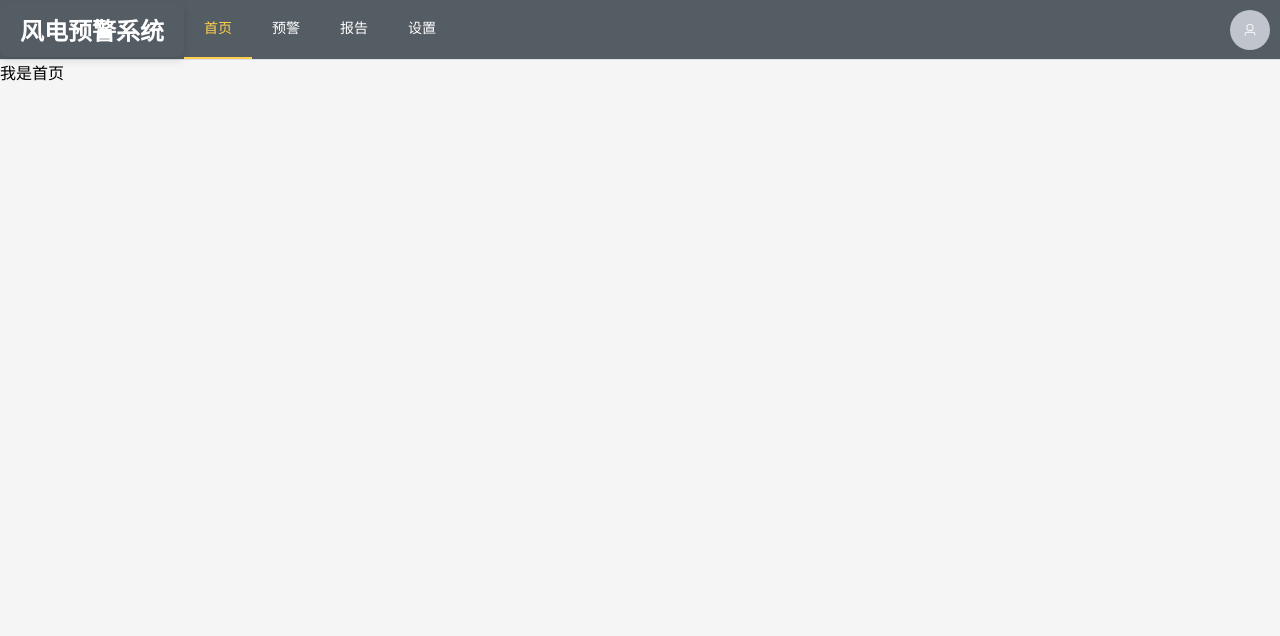
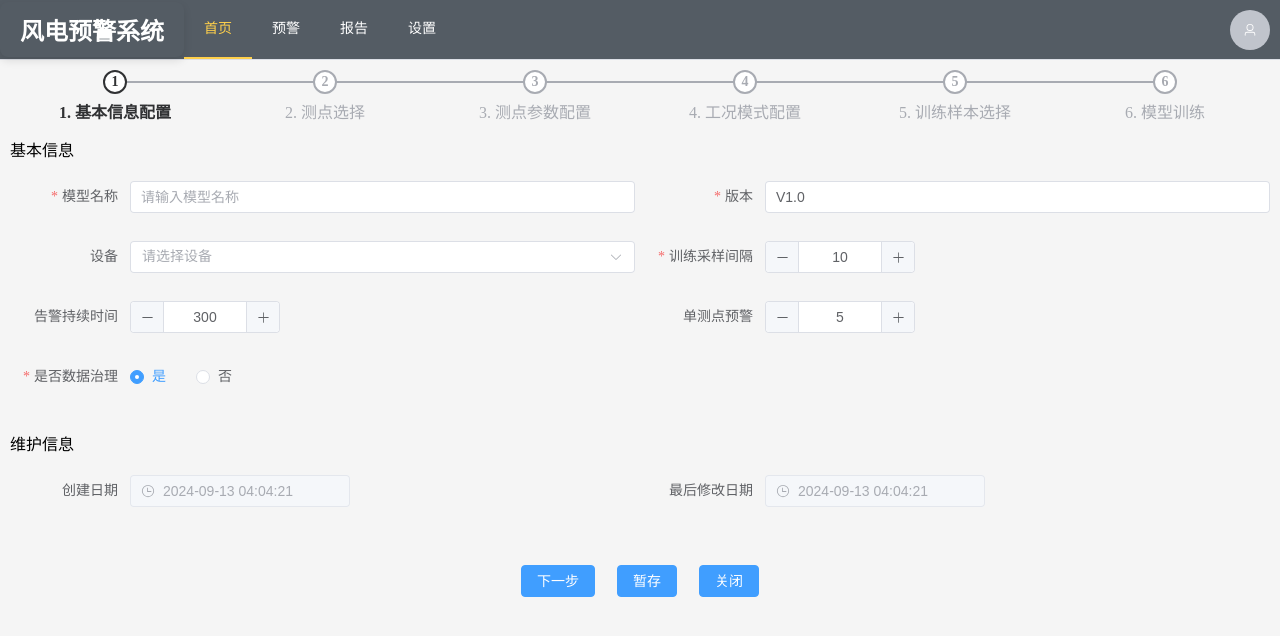
Before and after one commit to dmj2002/WindWarning, a Vue app: page /home in a window 1280 px wide. Shown: the top 636 px of the page. Built offline with nearby package versions, Linux system fonts and the light colour scheme.

Commit message:
模型管理第一页

```diff
--- a/src/views/home/HomePage.vue
+++ b/src/views/home/HomePage.vue
@@ -1,3 +1,154 @@
+<script setup>
+import { ref } from 'vue'
+const activeStep = ref(0)
+const form = ref({
+  modelName: '',
+  version: 'V1.0',
+  device: '',
+  trainingInterval: 10,
+  alarmDuration: 300,
+  singlePointWarning: 5,
+  dataGovernance: true,
+  creationDate: new Date(),
+  lastModifiedDate: new Date()
+})
+const prevStep = () => {
+  activeStep.value--
+  console.log('Previous step clicked:')
+}
+const nextStep = () => {
+  activeStep.value++
+  console.log('Next step clicked:')
+}
+
+const save = () => {
+  console.log('Save clicked:')
+}
+
+const close = () => {
+  console.log('Close clicked')
+}
+const confirm = () => {
+  console.log('Conform clicked:')
+}
+</script>
+
 <template>
-  <div>我是首页</div>
+  <div class="form-container">
+    <!-- Steps -->
+    <el-steps :active="activeStep" align-center finish-status="success">
+      <el-step title="1. 基本信息配置"></el-step>
+      <el-step title="2. 测点选择"></el-step>
+      <el-step title="3. 测点参数配置"></el-step>
+      <el-step title="4. 工况模式配置"></el-step>
+      <el-step title="5. 训练样本选择"></el-step>
+      <el-step title="6. 模型训练"></el-step>
+    </el-steps>
+
+    <!-- Form -->
+    <el-form :model="form" label-width="120px" class="form-content">
+      <!-- Step 1: Basic Information -->
+      <template v-if="activeStep === 0">
+        <div class="span-container">
+          <span>基本信息</span>
+        </div>
+        <el-form-item label="模型名称" required>
+          <el-input v-model="form.modelName" placeholder="请输入模型名称"></el-input>
+        </el-form-item>
+
+        <el-form-item label="版本" required>
+          <el-input v-model="form.version" placeholder="请输入版本" readonly></el-input>
+        </el-form-item>
+
+        <el-form-item label="设备">
+          <el-select v-model="form.device" placeholder="请选择设备">
+            <el-option label="电力输出与厂用电(B)" value="电力输出与厂用电(B)"></el-option>
+            <!-- 添加更多选项 -->
+          </el-select>
+        </el-form-item>
+
+        <!-- Additional Configuration -->
+        <el-form-item label="训练采样间隔" required>
+          <el-input-number v-model="form.trainingInterval" :min="1" placeholder="请输入训练采样间隔"></el-input-number>
+        </el-form-item>
+
+        <el-form-item label="告警持续时间">
+          <el-input-number v-model="form.alarmDuration" :min="1" placeholder="请输入告警持续时间"></el-input-number>
+        </el-form-item>
+
+        <el-form-item label="单测点预警">
+          <el-input-number v-model="form.singlePointWarning" :min="1" placeholder="请输入单测点预警"></el-input-number>
+        </el-form-item>
+
+        <el-form-item label="是否数据治理" required>
+          <el-radio-group v-model="form.dataGovernance">
+            <el-radio :label="true">是</el-radio>
+            <el-radio :label="false">否</el-radio>
+          </el-radio-group>
+        </el-form-item>
+
+        <div class="span-container">
+          <span>维护信息</span>
+        </div>
+        <!-- Maintenance Information -->
+        <el-form-item label="创建日期">
+          <el-date-picker
+            v-model="form.creationDate"
+            type="datetime"
+            placeholder="选择创建日期"
+            disabled
+          ></el-date-picker>
+        </el-form-item>
+
+        <el-form-item label="最后修改日期">
+          <el-date-picker
+            v-model="form.lastModifiedDate"
+            type="datetime"
+            placeholder="选择最后修改日期"
+            disabled
+          ></el-date-picker>
+        </el-form-item>
+      </template>
+
+      <!-- Actions -->
+      <div class="span-container"></div>
+      <div class="button-container">
+        <el-button v-if="activeStep > 0" type="primary" @click="prevStep">上一步</el-button>
+        <el-button v-if="activeStep < 5" type="primary" @click="nextStep">下一步</el-button>
+        <el-button v-if="activeStep === 5" type="primary" @click="confirm">确定</el-button>
+        <el-button type="primary" @click="save">暂存</el-button>
+        <el-button type="primary" @click="close">关闭</el-button>
+      </div>
+    </el-form>
+  </div>
 </template>
+
+<style>
+.span-container {
+  display: flex;
+  align-items: center;
+  margin: 10px 0;
+  width: 100%;
+}
+.form-container {
+  max-width: 100%;
+  margin: 0 auto;
+  padding: 10px;
+}
+
+.form-content {
+  display: flex;
+  flex-wrap: wrap;
+  gap: 10px;
+}
+.el-form-item {
+  flex: 1 1 calc(50% - 10px); /* 每行两个表单项 */
+  box-sizing: border-box;
+}
+.button-container {
+  width: 100%;
+  display: flex;
+  justify-content: center; /* 水平居中对齐按钮 */
+  gap: 10px; /* 按钮之间的间距 */
+}
+</style>
--- a/src/views/layout/LayoutContainer.vue
+++ b/src/views/layout/LayoutContainer.vue
@@ -1,8 +1,14 @@
 <script setup>
-import 'element-plus/dist/index.css'
-import { useRoute } from 'vue-router'
+import { useRouter, useRoute } from 'vue-router'
 import { User } from '@element-plus/icons-vue'
+
+const router = useRouter()
 const route = useRoute()
+
+function logout() {
+  // 处理退出逻辑，例如清除用户信息并跳转到登录页面
+  router.push('/login')
+}
 </script>
 
 <template>
--- a/src/views/login/LoginPage.vue
+++ b/src/views/login/LoginPage.vue
@@ -18,7 +18,13 @@ const loginForm = ref({
           <el-input v-model="loginForm.username" placeholder="请输入用户名" :prefix-icon="User"></el-input>
         </el-form-item>
         <el-form-item>
-          <el-input v-model="loginForm.password" placeholder="请输入密码" :prefix-icon="Lock"></el-input>
+          <el-input
+            v-model="loginForm.password"
+            placeholder="请输入密码"
+            :prefix-icon="Lock"
+            type="password"
+            show-password
+          ></el-input>
         </el-form-item>
         <el-form-item class="flex">
           <div class="flex">
```
